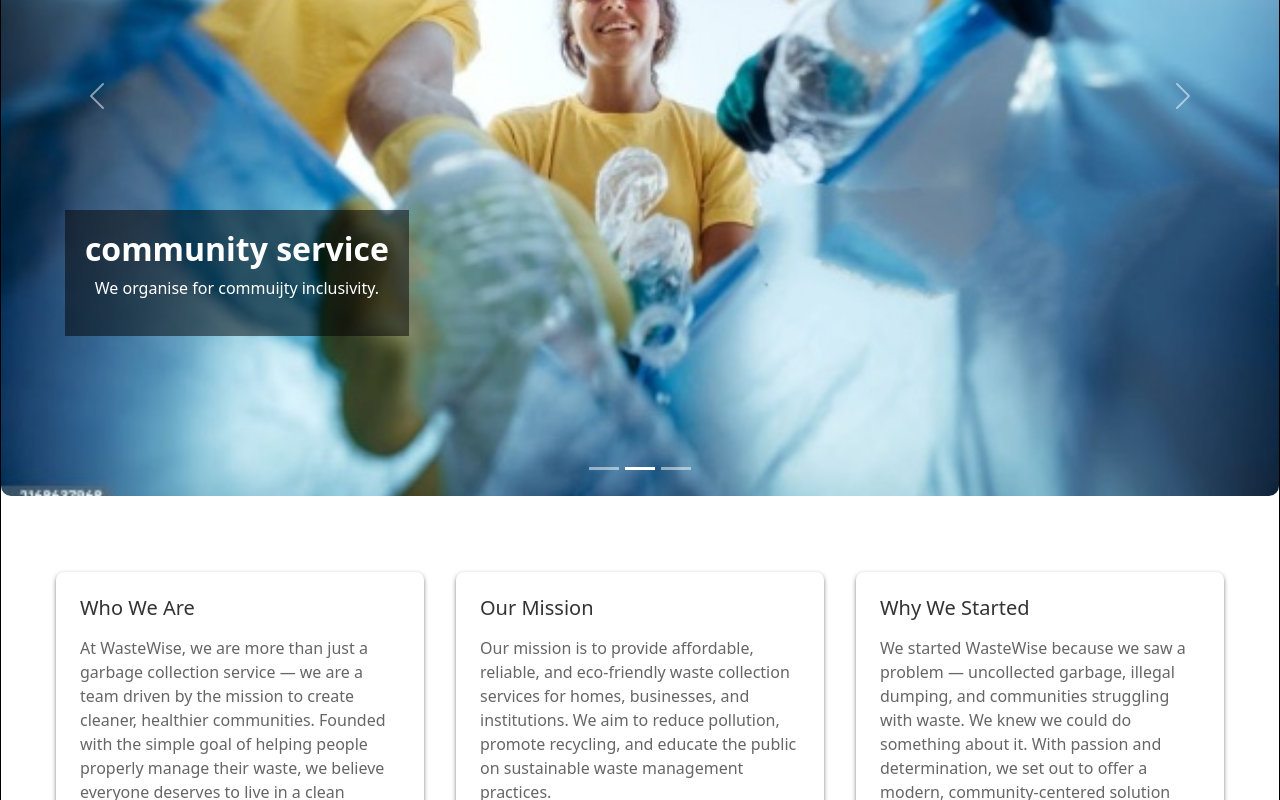
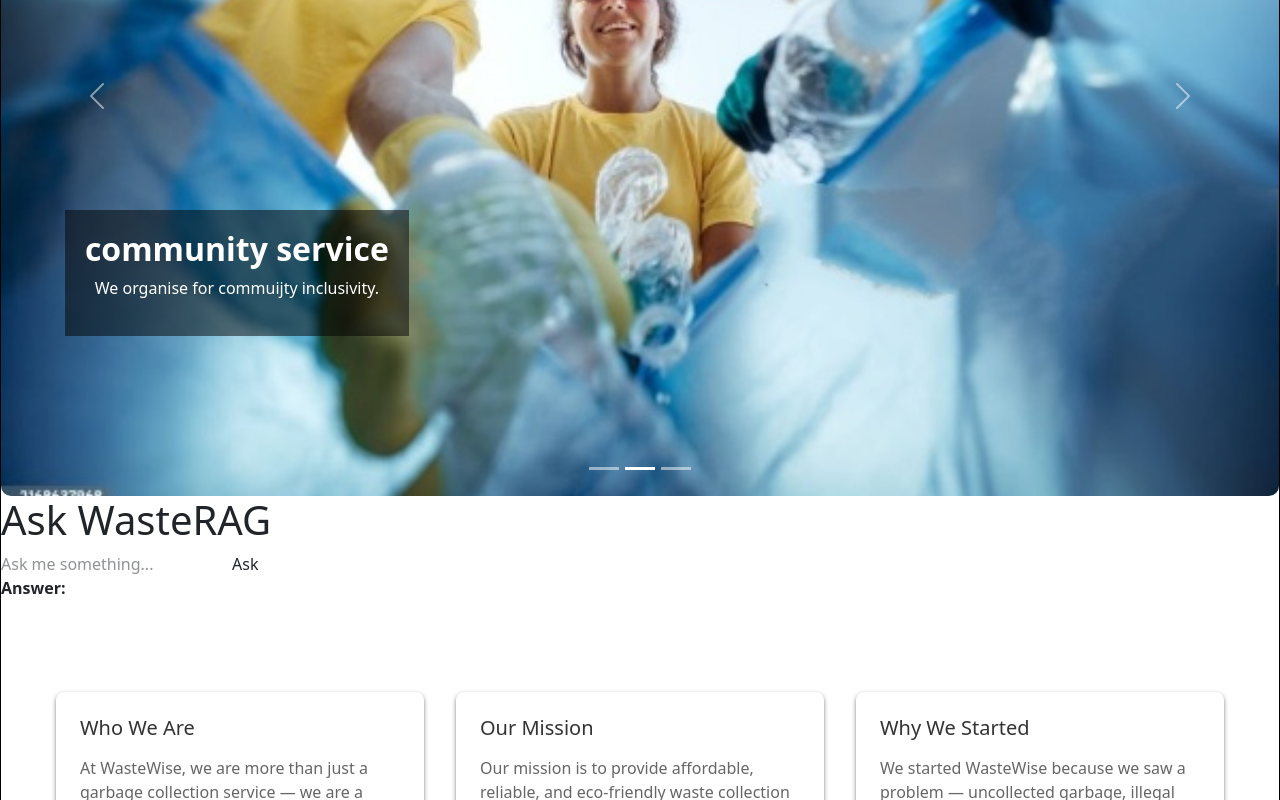
Before and after one commit to jianna4/wastewise, a React (Vite) app in the folder frontend/app/: page /about in a window 1280 px wide. Shown: the part 365-1165 px from the top of the page. Built offline with nearby package versions, Linux system fonts and the light colour scheme.

Commit message:
rag frontend

```diff
--- a/frontend/app/src/pages/About.jsx
+++ b/frontend/app/src/pages/About.jsx
@@ -27,6 +27,21 @@
       image: "https://via.placeholder.com/150"
     }
   ];
+  const [question, setQuestion] = useState("");
+  const [answer, setAnswer] = useState("");
+
+  const askBackend = async () => {//using function to make api call to backend not useeffect coz we want t use it whn you clickbutton ask
+    const res = await fetch("http://127.0.0.1:8000/ask/", {
+      method: "POST",
+      headers: {
+        "Content-Type": "application/json",//tells the backend that we are sending json data
+      },
+      body: JSON.stringify({ question }),//converts the question to a json string
+    });
+    const data = await res.json();//parse the json response from the backend
+    setAnswer(data.answer || "No answer found");
+  };
+
   return (
     <div className='About'>
       <div className='w-full h-screen overflow-hidden'>
@@ -53,6 +68,17 @@
             </Carousel.Caption>
           </Carousel.Item>
         </Carousel>
+        </div>
+        <div>
+          <h1>Ask WasteRAG</h1>
+      <input
+        type="text"
+        value={question}
+        onChange={(e) => setQuestion(e.target.value)}
+        placeholder="Ask me something..."
+      />
+      <button onClick={askBackend}>Ask</button>
+      <p><b>Answer:</b> {answer}</p>
         </div>
         <div className="columns-containera">
              <div className="column">
```
